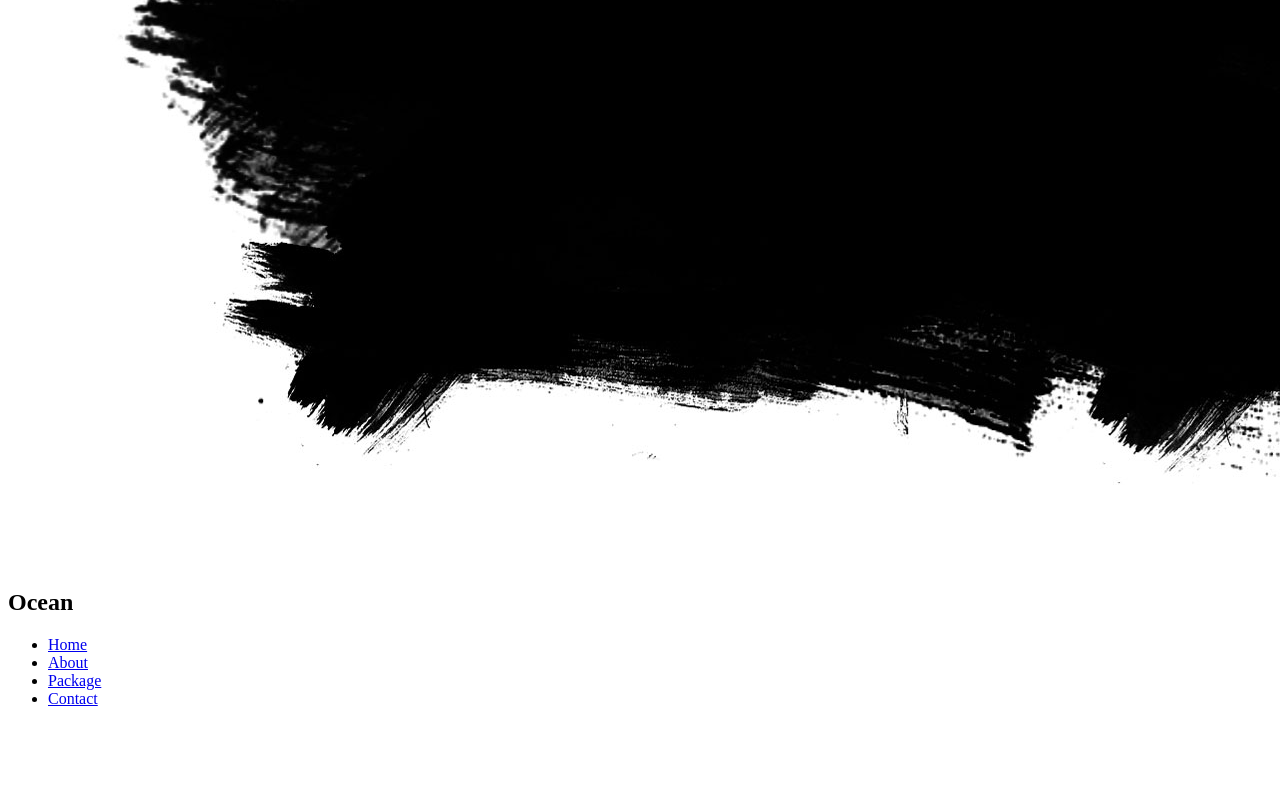
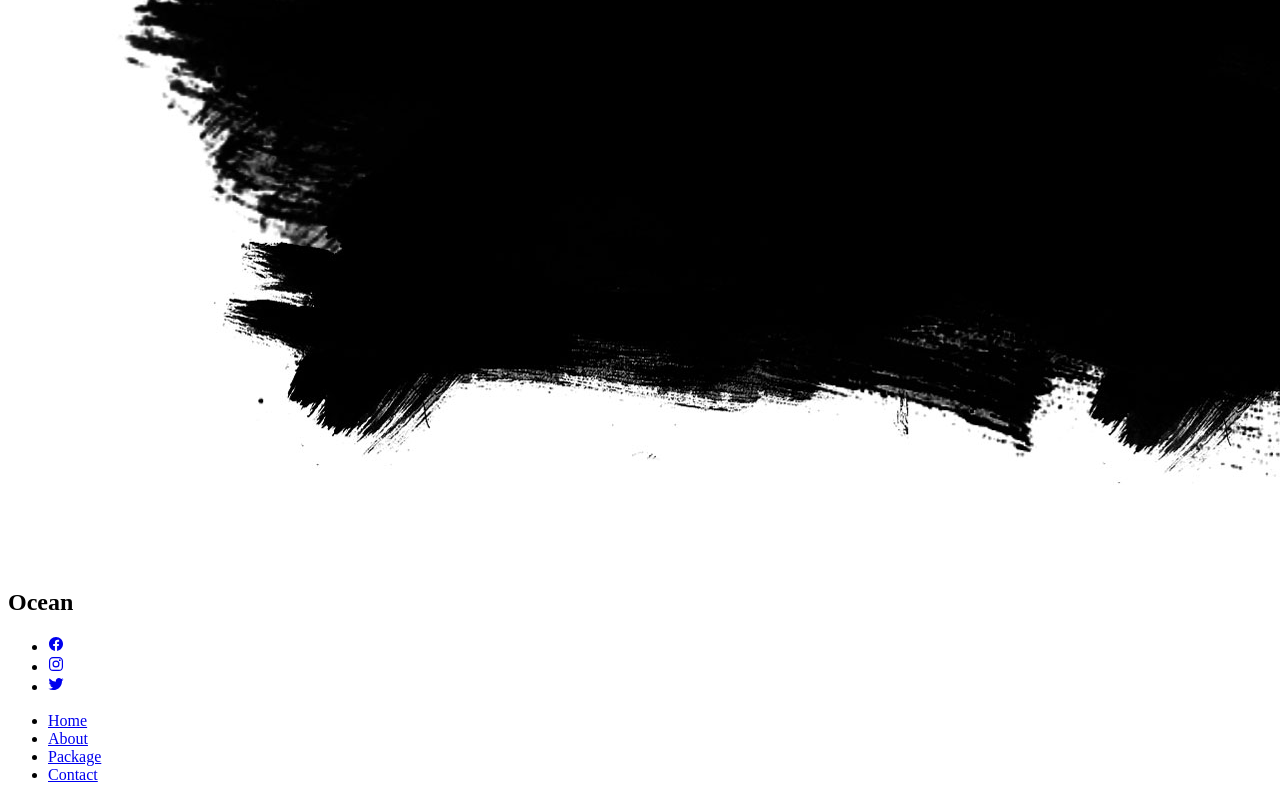
Before and after one commit to amd200/website-bg, a plain HTML site: page index.html in a window 1280 px wide. Shown: the part 735-1535 px from the top of the page. Before the commit the page ends 1459 px from the top, so only its background shows below. Drawn offline with nearby package versions, Linux system fonts and the light colour scheme.

Commit message:
Update index.html

```diff
--- a/index.html
+++ b/index.html
@@ -27,6 +27,11 @@
       <video src="video_2.mp4" autoplay loop muted></video>
       <img class="mask" src="mask.jpg" alt="" />
       <h2>Ocean</h2>
+      <ul class="sci">
+        <li><a href="#"><ion-icon name="logo-facebook"></ion-icon></a></li>
+        <li><a href="#"><ion-icon name="logo-instagram"></ion-icon></a></li>
+        <li><a href="#"><ion-icon name="logo-twitter"></ion-icon></a></li>
+      </ul>
     </section>
     <ul class="nav">
       <li><a href="#">Home</a></li>
```
